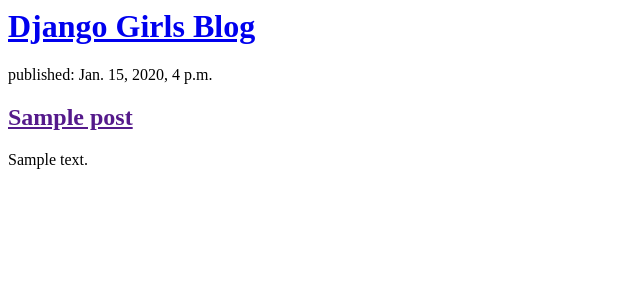
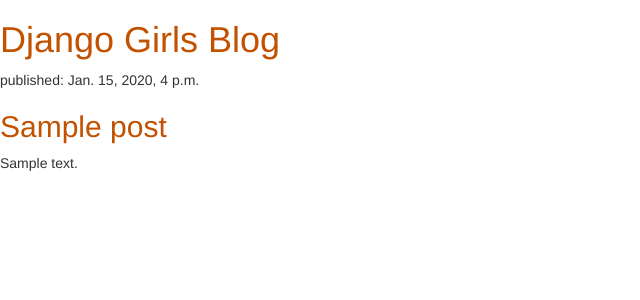
Before and after one commit to tanmim/djangogirlsblog, a Django app: template blog/templates/blog/post_list.html in a window 1280 px wide. Shown: the top 300 px of the page, without its empty margins (0-640 px from the left). Run offline with Django 3.2, Linux system fonts and the light colour scheme; the template is opened without the code that fills it: values that come from a table or form of the project are taken from there, others are empty; tables that the repository leaves empty hold one stand-in row (values such as "Sample post"); some libraries are stand-ins or nearby versions.

Commit message:
created css file ans changed color

```diff
--- /dev/null
+++ b/blog/static/css/blog.css
@@ -0,0 +1,3 @@
+h1 a, h2 a {
+    color: #C25100;
+}
--- a/blog/templates/blog/post_list.html
+++ b/blog/templates/blog/post_list.html
@@ -1,6 +1,13 @@
+{% load static %}
+
 <html>
     <head>
-        <title>Django Girls blog</title>
+    	<title>Django Girls blog</title>
+    	<link rel="stylesheet" href="//maxcdn.bootstrapcdn.com/bootstrap/3.2.0/css/bootstrap.min.css">
+		<link rel="stylesheet" href="//maxcdn.bootstrapcdn.com/bootstrap/3.2.0/css/bootstrap-theme.min.css">
+		<link rel="stylesheet" href="{% static 'css/blog.css' %}">
+
+
     </head>
     <body>
         <div>
--- a/blog/views.py
+++ b/blog/views.py
@@ -3,6 +3,5 @@
 from .models import Post
 
 def post_list(request):
-    #posts = Post.objects.filter(published_date__lte=timezone.now()).order_by('published_date')
     posts = Post.objects.filter(published_date__lte=timezone.now()).order_by('published_date')
     return render(request, 'blog/post_list.html', {'posts': posts })
```
